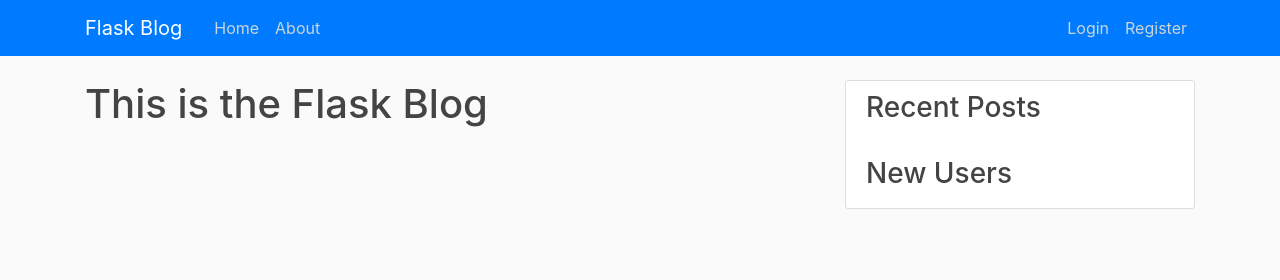
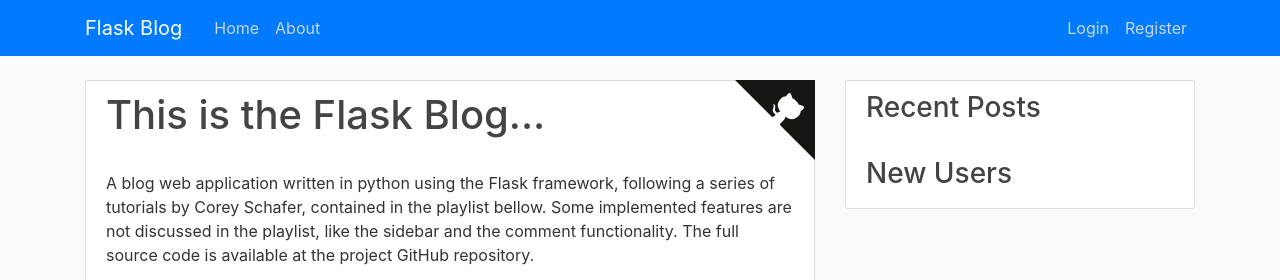
Before and after one commit to davifeliciano/flask_blog, a Flask app: page /about in a window 1280 px wide. Shown: the top 280 px of the page. Run offline with Flask 2, Linux system fonts and the light colour scheme; data that the repository does not hold is empty; parts of the project's set-up code (start-up, migrations or seed data) failed here and were passed over; some libraries are stand-ins or nearby versions.

Commit message:
New about page

```diff
--- a/flask_blog/static/main.css
+++ b/flask_blog/static/main.css
@@ -93,3 +93,60 @@
 .sidebar-profile-pic:hover {
     text-decoration: none;
 }
+
+.video-container {
+    position: relative;
+    padding-bottom: 56.25%;
+    padding-top: 30px;
+    height: 0;
+    overflow: hidden;
+}
+
+.video-container iframe {
+    position: absolute;
+    top: 0;
+    left: 0;
+    width: 100%;
+    height: 100%;
+}
+
+.about-page-heading {
+    margin-right: 80px;
+}
+
+.github-corner {
+    fill: #151513;
+    color: #fff;
+    position: absolute;
+    top: 0;
+    right: 15px;
+    border: 0;
+}
+
+.github-corner:hover .octo-arm {
+    animation: octocat-wave 560ms ease-in-out
+}
+
+@keyframes octocat-wave {
+    0%, 100% {
+        transform: rotate(0)
+    }
+
+    20%, 60% {
+        transform: rotate(-25deg)
+    }
+
+    40%, 80% {
+        transform: rotate(10deg)
+    }
+}
+
+@media (max-width:500px) {
+    .github-corner:hover .octo-arm {
+        animation: none
+    }
+
+    .github-corner .octo-arm {
+        animation: octocat-wave 560ms ease-in-out
+    }
+}
--- a/flask_blog/templates/about.html
+++ b/flask_blog/templates/about.html
@@ -1,4 +1,28 @@
 {% extends "layout.html" %}
 {% block content %}
-    <h1>This is the Flask Blog</h1>
+    <article class="content-section">
+        <h1 class="article-title about-page-heading">
+            This is the Flask Blog...
+        </h1>
+        <p class="article-content">
+            A blog web application written in python using the Flask framework, following a series of tutorials by Corey Schafer, contained in the playlist bellow. Some implemented features are not discussed in the playlist, like the sidebar and the comment functionality. The full source code is available at the project GitHub repository.
+        </p>
+        <!-- Embedding YouTube Playlist -->
+        <div class="video-container">
+            <iframe title="YouTube video player" frameborder="0"
+                    allow="accelerometer; autoplay; clipboard-write; encrypted-media; gyroscope; picture-in-picture"
+                    src="https://www.youtube.com/embed/videoseries?list=PL-osiE80TeTs4UjLw5MM6OjgkjFeUxCYH"
+                    allowfullscreen></iframe>
+        </div>
+        <!-- GitHub Corner -->
+        <a href="https://github.com/davifeliciano/flask_blog" class="github-corner" aria-label="View source on GitHub">
+            <svg width="80" height="80" viewBox="0 0 250 250" aria-hidden="true">
+            <path d="M0,0 L115,115 L130,115 L142,142 L250,250 L250,0 Z"></path>
+            <path d="M128.3,109.0 C113.8,99.7 119.0,89.6 119.0,89.6 C122.0,82.7 120.5,78.6 120.5,78.6 C119.2,72.0 123.4,76.3 123.4,76.3 C127.3,80.9 125.5,87.3 125.5,87.3 C122.9,97.6 130.6,101.9 134.4,103.2"
+                  fill="white" style="transform-origin: 130px 106px;" class="octo-arm"></path>
+            <path d="M115.0,115.0 C114.9,115.1 118.7,116.5 119.8,115.4 L133.7,101.6 C136.9,99.2 139.9,98.4 142.2,98.6 C133.8,88.0 127.5,74.4 143.8,58.0 C148.5,53.4 154.0,51.2 159.7,51.0 C160.3,49.4 163.2,43.6 171.4,40.1 C171.4,40.1 176.1,42.5 178.8,56.2 C183.1,58.6 187.2,61.8 190.9,65.4 C194.5,69.0 197.7,73.2 200.1,77.6 C213.8,80.2 216.3,84.9 216.3,84.9 C212.7,93.1 206.9,96.0 205.4,96.6 C205.1,102.4 203.0,107.8 198.3,112.5 C181.9,128.9 168.3,122.5 157.7,114.1 C157.9,116.9 156.7,120.9 152.7,124.9 L141.0,136.5 C139.8,137.7 141.6,141.9 141.8,141.8 Z"
+                  fill="white" class="octo-body"></path>
+            </svg>
+        </a>
+    </article>
 {% endblock %}
```
